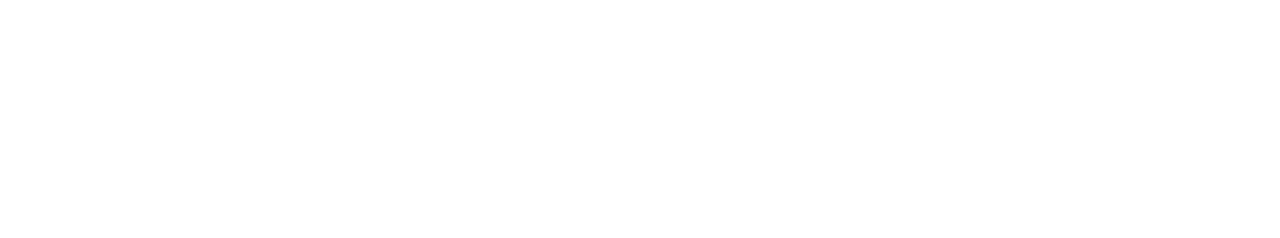
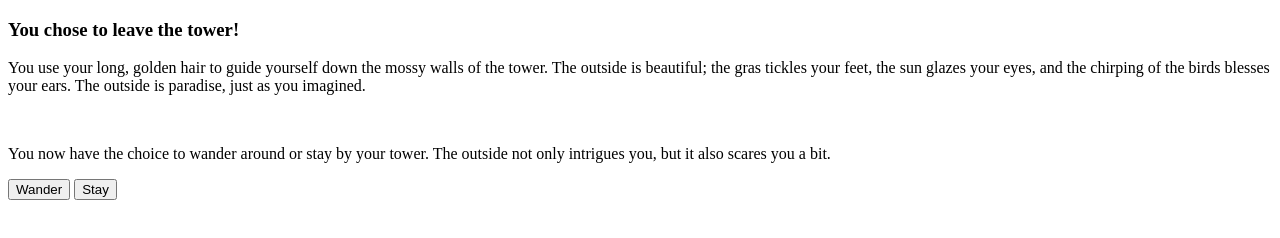
Before and after one commit to CarlWheezerOfficial/Rapunzel-Website, a plain HTML site: page Q1a.html in a window 1280 px wide. Drawn offline with Linux system fonts and the light colour scheme.

Commit message:
Finished Q1 answer a

```diff
--- a/Q1a.html
+++ b/Q1a.html
@@ -5,6 +5,16 @@
         <link rel="stylesheet" type="text/css" href="style.css">
     </head>
     <body>
+        <h3>You chose to leave the tower!</h3>
 
+        <p>You use your long, golden hair to guide yourself down the mossy walls of the tower.
+            The outside is beautiful; the gras tickles your feet, the sun glazes your eyes, and the chirping of the birds blesses your ears.
+            The outside is paradise, just as you imagined.
+        </p>
+        <br>
+
+        <p>You now have the choice to wander around or stay by your tower. The outside not only intrigues you, but it also scares you a bit.</p>
+
+        <button href="Q1aa.html">Wander</button> <button href="Q1ab.html">Stay</button>
     </body>
 </html>
```
Also changed, not shown: Q1ab.html (added, +12 -0 lines), Q1aa.html (added).
